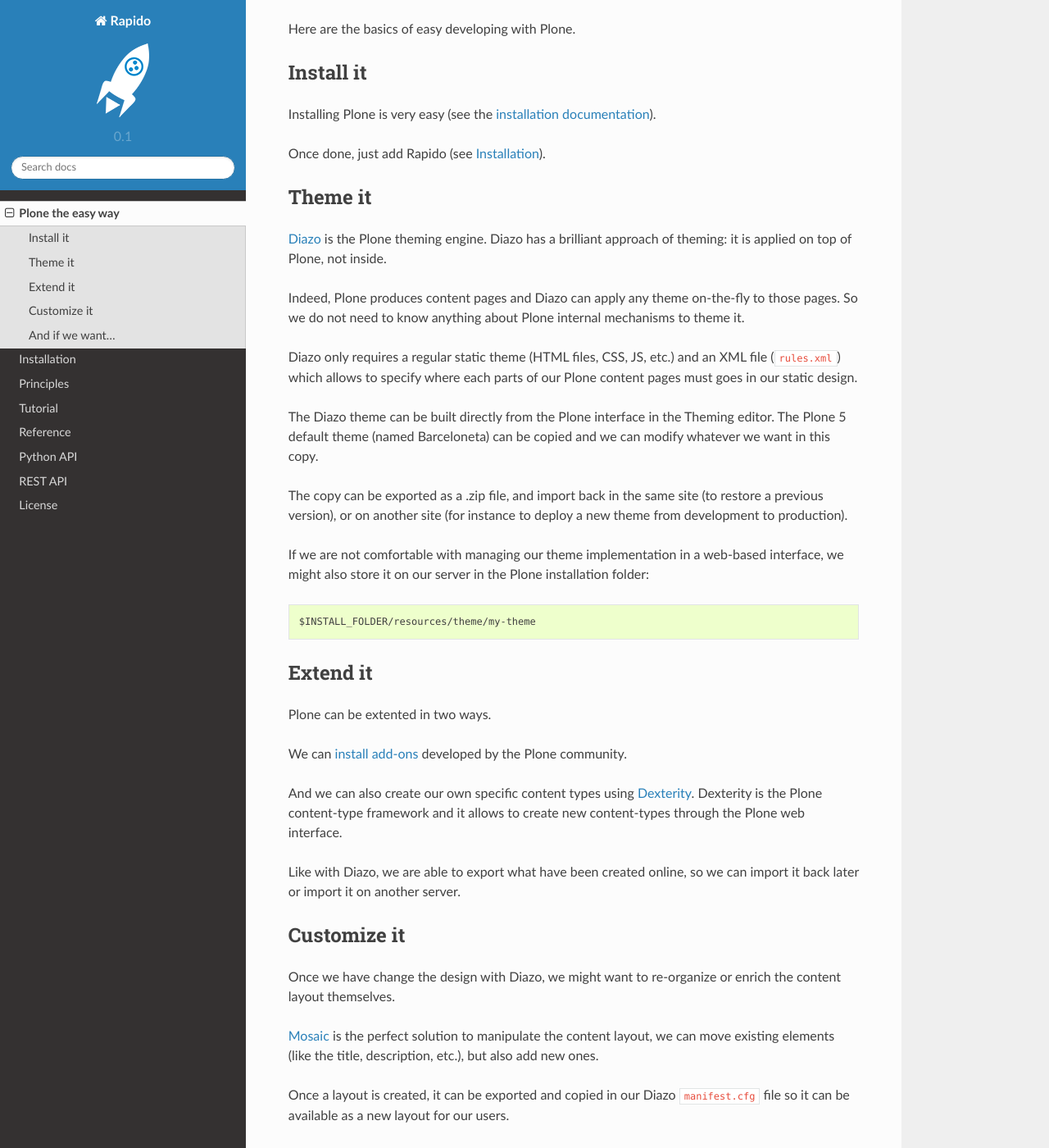
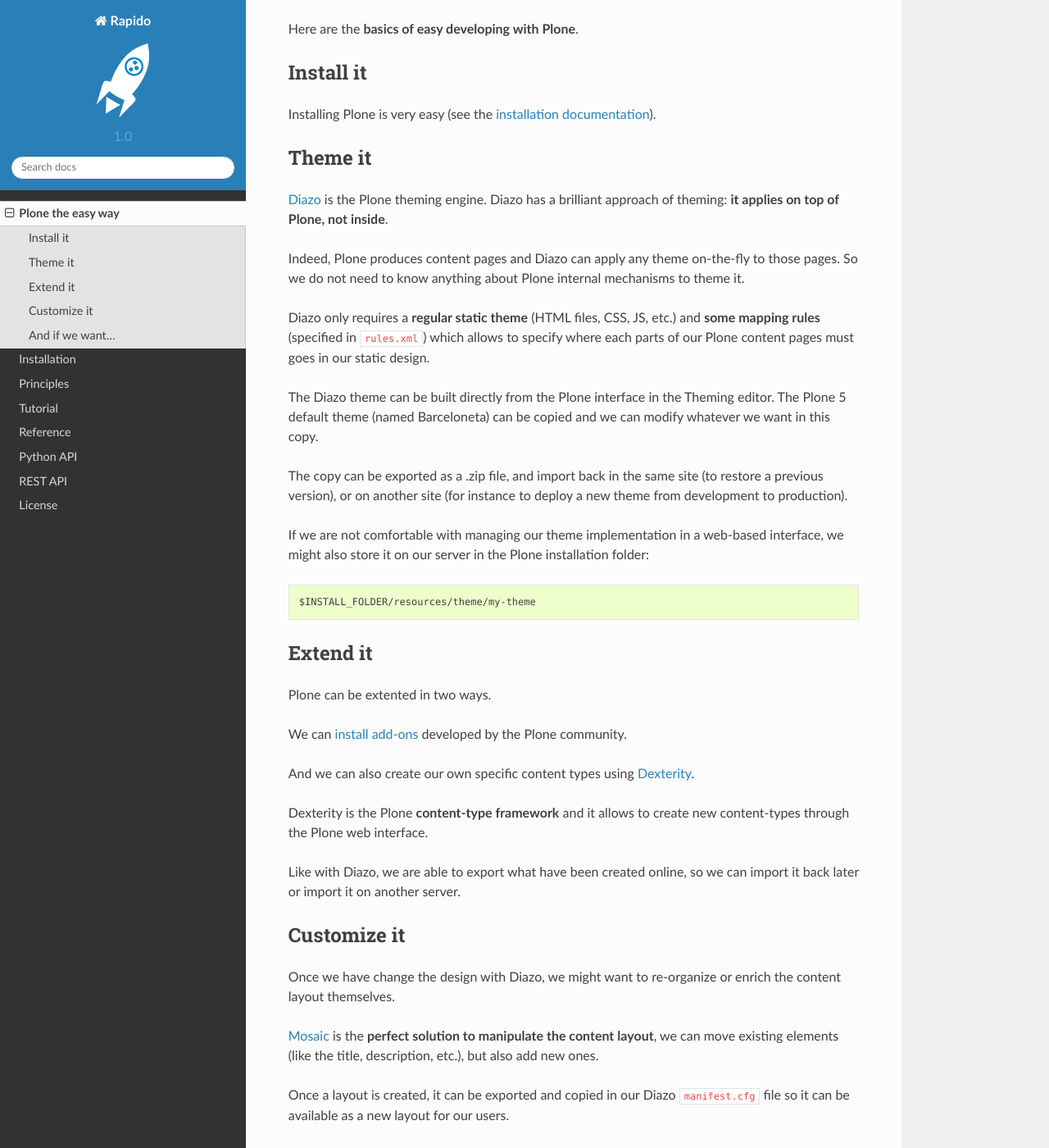
Before and after one commit to collective/rapido.plone, a Sphinx documentation site: the page built from docs/easy-plone.rst, in a window 1280 px wide and 1400 px high, scrolled down 256 px. Shown: the whole window at 82% size. Built offline with Sphinx 7.4.7 and the Read the Docs theme 2.0.0, drawn with Linux system fonts in a browser that asks for light colours; some of the changed text lies outside the part shown.

```diff
--- a/CHANGES.rst
+++ b/CHANGES.rst
@@ -2,7 +2,7 @@ Changelog
 =========
 
 
-0.1 (unreleased)
+1.0 (unreleased)
 ----------------
 
 - Initial release.
--- a/docs/conf.py
+++ b/docs/conf.py
@@ -48,9 +48,9 @@ copyright = u'2015, Makina Corpus'
 # built documents.
 #
 # The short X.Y version.
-version = '0.1'
+version = '1.0'
 # The full version, including alpha/beta/rc tags.
-release = '0.1'
+release = '1.0'
 
 # The language for content autogenerated by Sphinx. Refer to documentation
 # for a list of supported languages.
--- a/docs/easy-plone.rst
+++ b/docs/easy-plone.rst
@@ -7,7 +7,7 @@ frightening.
 It can be actually easy, and it does not necessarily involve to learn a lot
 about various complex frameworks.
 
-Here are the basics of easy developing with Plone.
+Here are the **basics of easy developing with Plone**.
 
 Install it
 ----------
@@ -15,21 +15,19 @@ Install it
 Installing Plone is very easy (see the `installation documentation
 <http://docs.plone.org/manage/installing/installation.html>`_).
 
-Once done, just add Rapido (see :doc:`./installation`).
-
 Theme it
 --------
 
 `Diazo <http://docs.diazo.org/en/latest/>`_ is the Plone theming engine. Diazo
-has a brilliant approach of theming: it is applied on top of Plone, not inside.
+has a brilliant approach of theming: **it applies on top of Plone, not inside**.
 
 Indeed, Plone produces content pages and Diazo can apply any theme on-the-fly to
 those pages. So we do not need to know anything about Plone internal mechanisms
 to theme it.
 
-Diazo only requires a regular static theme (HTML files, CSS, JS, etc.) and an
-XML file (``rules.xml``) which allows to specify where each parts of our Plone
-content pages must goes in our static design.
+Diazo only requires a **regular static theme** (HTML files, CSS, JS, etc.) and
+**some mapping rules** (specified in ``rules.xml``) which allows to specify
+where each parts of our Plone content pages must goes in our static design.
 
 The Diazo theme can be built directly from the Plone interface in the Theming
 editor. The Plone 5 default theme (named Barceloneta) can be copied and we can
@@ -53,8 +51,10 @@ Plone can be extented in two ways.
 We can `install add-ons <http://training.plone.org/5/add-ons.html>`_ developed
 by the Plone community.
 
-And we can also create our own specific content types using `Dexterity <http://training.plone.org/5/dexterity.html>`_.
-Dexterity is the Plone content-type framework and it allows to create new
+And we can also create our own specific content types using
+`Dexterity <http://training.plone.org/5/dexterity.html>`_.
+
+Dexterity is the Plone **content-type framework** and it allows to create new
 content-types through the Plone web interface.
 
 Like with Diazo, we are able to export what have been created online, so we can
@@ -67,7 +67,7 @@ Once we have change the design with Diazo, we might want to re-organize or
 enrich the content layout themselves.
 
 `Mosaic <http://plone-app-mosaic.s3-website-us-east-1.amazonaws.com/latest/>`_
-is the perfect solution to manipulate the content layout, we can move existing
+is the **perfect solution to manipulate the content layout**, we can move existing
 elements (like the title, description, etc.), but also add new ones.
 
 Once a layout is created, it can be exported and copied in our Diazo
@@ -77,7 +77,7 @@ Diazo and Mosaic allows us to control entirely how information is displayed
 in our web site, but they do not allow to change the behavior of Plone, like
 adding new features, new dynamically computed information, etc.
 
-It can be achieved with Rapido (as explained in :doc:`./tutorial`), with a very
+It can be achieved with **Rapido** (as explained in :doc:`./tutorial`), with a very
 basic knowledge of HTML and Python (so, still, no need to learn about the
 different Plone frameworks).
 
@@ -85,7 +85,8 @@ Our Rapido developments are managed in our existing theme folder, so here again
 we can work online in the Plone theming editor, or in ``/resources/theme``
 folder.
 
-Rapido gives an easy access to the `Plone API <http://docs.plone.org/develop/plone.api/docs/>`_. The Plone API gathers in one unique module many different Plone tools
+Rapido gives an easy access to the `Plone API <http://docs.plone.org/develop/plone.api/docs/>`_.
+The Plone API gathers in one unique module many different Plone tools
 allowing to search for contents, create contents, access user profiles
 information, etc. It makes Plone internal features much more approchable, and
 developping with Rapido might be a good opportunity to discover Plone through
--- a/docs/tutorial.rst
+++ b/docs/tutorial.rst
@@ -8,6 +8,8 @@ Objective
 
 We want to offer to our visitors the ability to click on "Like" button on any
 Plone content, and the total of votes must be displayed next to the button.
+
+Note: there is a screencast covering the `first steps of the Rapido tutorial <https://www.youtube.com/watch?v=a7B-lX0caW0>`_.
 
 Prerequisites
 -------------
--- a/setup.py
+++ b/setup.py
@@ -19,7 +19,7 @@ long_description = (
 
 setup(
     name='rapido.plone',
-    version='0.1',
+    version='1.0',
     description="Rapido for Plone",
     long_description=long_description,
     # Get more from http://pypi.python.org/pypi?%3Aaction=list_classifiers
```
Also changed, not shown: README.rst (+5 -3 lines), docs/installation.rst (+0 -8 lines).
